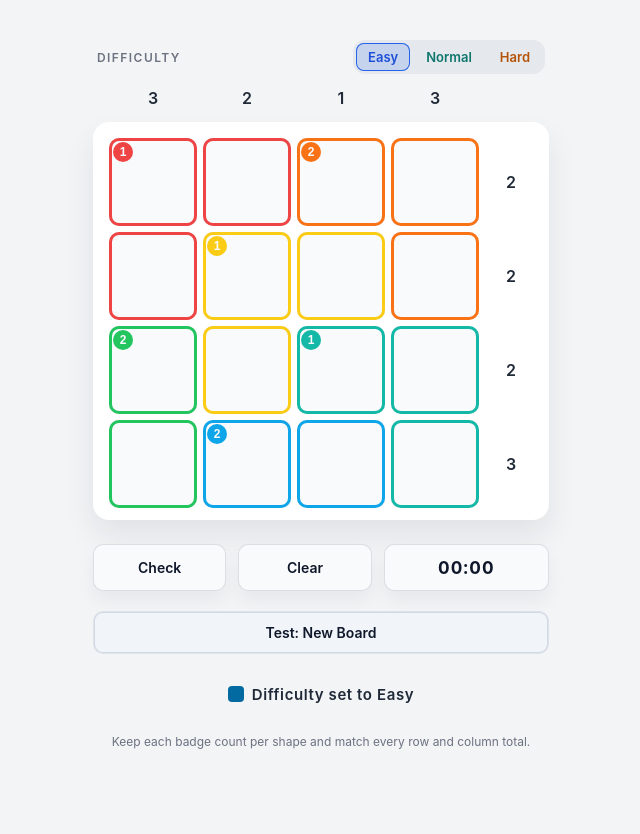
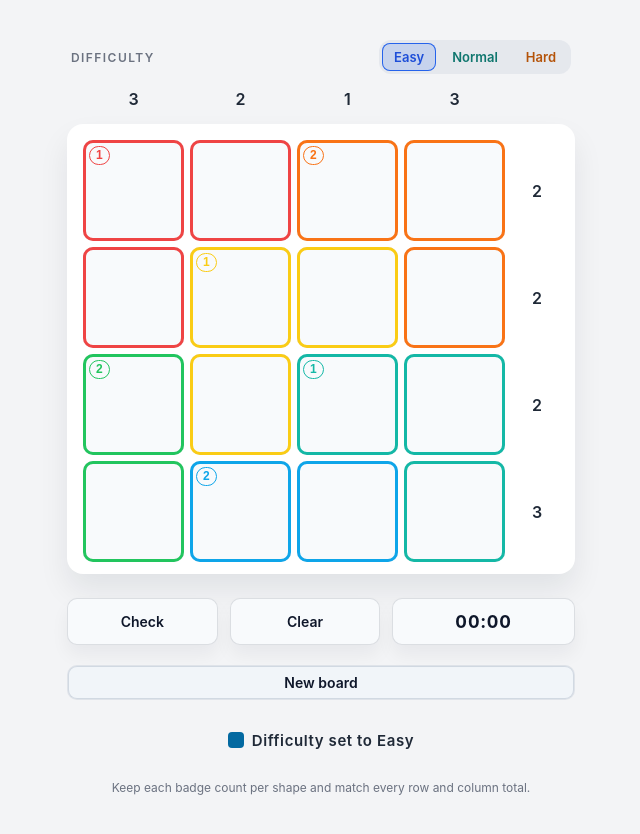
Before and after one commit to larsenok/puzl, a website: page src/index.html in a window 1280 px wide. Both pictures are taken after a click on the button "Easy". Shown: the whole page, without its empty margins (319-959 px from the left). Before the commit the page ends 805 px from the top, so only its background shows below. Drawn offline with Linux system fonts and the light colour scheme.

Commit message:
Add Norwegian localization and hard puzzle constraint

```diff
--- a/src/index.html
+++ b/src/index.html
@@ -52,7 +52,7 @@
       </div>
 
       <button id="test-new-button" class="action-button action-button--secondary">
-        Test: New Board
+        New board
       </button>
 
       <div class="status" id="status" aria-live="polite"></div>
--- a/src/main.js
+++ b/src/main.js
@@ -115,19 +115,133 @@ const PUZZLE_LIBRARY = [
   }
 ];
 
+const TRANSLATIONS = {
+  en: {
+    difficultyLabel: 'Difficulty',
+    difficultyEasy: 'Easy',
+    difficultyNormal: 'Normal',
+    difficultyHard: 'Hard',
+    columnHintsLabel: 'Column clues',
+    boardAriaLabel: 'Puzzle board',
+    actionCheck: 'Check',
+    actionClear: 'Clear',
+    actionNewBoard: 'New board',
+    timeSpent: 'Time spent',
+    timeSpentLocked: 'Time spent (locked)',
+    statusNewBoardReady: 'New board ready',
+    statusBoardReady: 'Board ready',
+    statusNewBoardCreated: 'New board created',
+    statusBoardCleared: 'Board cleared',
+    statusSolved: 'Solved!',
+    statusKeepGoing: 'Keep going',
+    difficultySet: 'Difficulty set to {difficulty}',
+    footer: 'Keep each badge count per shape and match every row and column total.',
+    cellAria:
+      'Row {row}, column {column}. Part of a shape needing {requirement} apples.'
+  },
+  nb: {
+    difficultyLabel: 'Vanskelighetsgrad',
+    difficultyEasy: 'Lett',
+    difficultyNormal: 'Normal',
+    difficultyHard: 'Vanskelig',
+    columnHintsLabel: 'Kolonnehint',
+    boardAriaLabel: 'Puslespillbrett',
+    actionCheck: 'Sjekk',
+    actionClear: 'Tøm',
+    actionNewBoard: 'Nytt brett',
+    timeSpent: 'Brukt tid',
+    timeSpentLocked: 'Brukt tid (låst)',
+    statusNewBoardReady: 'Nytt brett klart',
+    statusBoardReady: 'Brett klart',
+    statusNewBoardCreated: 'Nytt brett opprettet',
+    statusBoardCleared: 'Brett tømt',
+    statusSolved: 'Løst!',
+    statusKeepGoing: 'Fortsett',
+    difficultySet: 'Vanskelighetsgrad satt til {difficulty}',
+    footer: 'Hold antall merker per område og match hver rad- og kolonneverdi.',
+    cellAria:
+      'Rad {row}, kolonne {column}. Del av en form som trenger {requirement} epler.'
+  }
+};
+
+const LOCALE_ALIASES = {
+  no: 'nb',
+  nn: 'nb'
+};
+
+const DEFAULT_LOCALE = 'en';
+
+const detectLocale = () => {
+  const languages = [];
+  if (typeof navigator !== 'undefined') {
+    if (Array.isArray(navigator.languages)) {
+      languages.push(...navigator.languages);
+    }
+    if (navigator.language) {
+      languages.push(navigator.language);
+    }
+  }
+
+  for (const candidate of languages) {
+    if (!candidate) {
+      continue;
+    }
+    const normalized = String(candidate).toLowerCase();
+    const normalizedAlias = LOCALE_ALIASES[normalized];
+    if (normalizedAlias && Object.prototype.hasOwnProperty.call(TRANSLATIONS, normalizedAlias)) {
+      return normalizedAlias;
+    }
+    if (Object.prototype.hasOwnProperty.call(TRANSLATIONS, normalized)) {
+      return normalized;
+    }
+    const base = normalized.split('-')[0];
+    const baseAlias = LOCALE_ALIASES[base];
+    if (baseAlias && Object.prototype.hasOwnProperty.call(TRANSLATIONS, baseAlias)) {
+      return baseAlias;
+    }
+    if (Object.prototype.hasOwnProperty.call(TRANSLATIONS, base)) {
+      return base;
+    }
+  }
+
+  return DEFAULT_LOCALE;
+};
+
+const ACTIVE_LOCALE = detectLocale();
+
+const translate = (key, variables = {}) => {
+  const dictionary = TRANSLATIONS[ACTIVE_LOCALE] || TRANSLATIONS[DEFAULT_LOCALE];
+  const fallback = TRANSLATIONS[DEFAULT_LOCALE] || {};
+  const template =
+    (dictionary && Object.prototype.hasOwnProperty.call(dictionary, key)
+      ? dictionary[key]
+      : fallback[key]) || key;
+
+  if (typeof template !== 'string') {
+    return key;
+  }
+
+  return template.replace(/\{(\w+)\}/g, (_, token) => {
+    if (Object.prototype.hasOwnProperty.call(variables, token)) {
+      return variables[token];
+    }
+    return `{${token}}`;
+  });
+};
+
 const DIFFICULTIES = {
   easy: {
-    label: 'Easy',
+    labelKey: 'difficultyEasy',
     allowedSizes: [4],
     requirement: { min: 1, max: 2 }
   },
   normal: {
-    label: 'Normal',
+    labelKey: 'difficultyNormal',
     allowedSizes: [5],
     requirement: { min: 1, max: 3 }
   },
   hard: {
-    label: 'Hard',
+    labelKey: 'difficultyHard',
     allowedSizes: [6],
     requirement: { min: 2, max: 5 }
   }
@@ -311,8 +425,11 @@ const createPuzzle = (difficulty, attempt = 0) => {
   );
 
   const exceedsRowOrColumnLimit =
-    rowTotals.some((total) => total >= size || total > 6) ||
-    columnTotals.some((total) => total >= size || total > 6);
+    rowTotals.some((total) => total > 6 || (difficulty !== 'hard' && total >= size)) ||
+    columnTotals.some((total) => total > 6 || (difficulty !== 'hard' && total >= size));
+
+  const rowSixCount = rowTotals.filter((total) => total === 6).length;
+  const columnSixCount = columnTotals.filter((total) => total === 6).length;
 
   const highRequirementCount = regions.filter((region) => region.requirement >= 4).length;
   const requirementFiveCount = regions.filter((region) => region.requirement >= 5).length;
@@ -324,7 +441,9 @@ const createPuzzle = (difficulty, attempt = 0) => {
     (highRequirementCount < 2 ||
       (largestRegionSize >= 5 && requirementFiveCount < 1) ||
       smallColumnCount < Math.min(2, size) ||
-      smallRequirementCount > Math.ceil(regions.length / 2));
+      smallRequirementCount > Math.ceil(regions.length / 2) ||
+      rowSixCount > 1 ||
+      columnSixCount > 1);
 
   if ((exceedsRowOrColumnLimit || requiresHardRegeneration) && attempt < MAX_GENERATION_ATTEMPTS) {
     return createPuzzle(difficulty, attempt + 1);
@@ -362,6 +481,7 @@ const state = {
 };
 
 const appRoot = document.querySelector('.app');
+const difficultyLabelElement = document.getElementById('difficulty-label');
 const columnHintsContainer = document.getElementById('column-hints');
 const boardContainer = document.getElementById('board');
 const statusElement = document.getElementById('status');
@@ -370,6 +490,7 @@ const clearButton = document.getElementById('clear-button');
 const timerElement = document.getElementById('timer-display');
 const testButton = document.getElementById('test-new-button');
 const difficultyButtons = Array.from(document.querySelectorAll('[data-difficulty]'));
+const footerElement = document.querySelector('.footer');
 
 const columnHintElements = [];
 const rowHintElements = [];
@@ -380,6 +501,52 @@ const ensurePuzzlesStorage = () => {
     storage.puzzles = {};
   }
   return storage.puzzles;
+};
+
+const applyTranslations = () => {
+  if (typeof document !== 'undefined' && document.documentElement) {
+    document.documentElement.lang = ACTIVE_LOCALE;
+  }
+
+  if (difficultyLabelElement) {
+    difficultyLabelElement.textContent = translate('difficultyLabel');
+  }
+
+  difficultyButtons.forEach((button) => {
+    const difficulty = button.dataset.difficulty;
+    const settings = DIFFICULTIES[difficulty];
+    if (settings?.labelKey) {
+      button.textContent = translate(settings.labelKey);
+    }
+  });
+
+  if (columnHintsContainer) {
+    columnHintsContainer.setAttribute('aria-label', translate('columnHintsLabel'));
+  }
+
+  if (boardContainer) {
+    boardContainer.setAttribute('aria-label', translate('boardAriaLabel'));
+  }
+
+  if (checkButton) {
+    checkButton.textContent = translate('actionCheck');
+  }
+
+  if (clearButton) {
+    clearButton.textContent = translate('actionClear');
+  }
+
+  if (testButton) {
+    testButton.textContent = translate('actionNewBoard');
+  }
+
+  if (timerElement) {
+    timerElement.setAttribute('aria-label', translate('timeSpent'));
+  }
+
+  if (footerElement) {
+    footerElement.textContent = translate('footer');
+  }
 };
 
 const persistCurrentState = (additional = {}) => {
@@ -413,9 +580,9 @@ const updateTimerLockState = () => {
   }
   if (state.isSolved) {
     timerElement.dataset.locked = 'true';
-    timerElement.setAttribute('aria-label', 'Time spent (locked)');
+    timerElement.setAttribute('aria-label', translate('timeSpentLocked'));
   } else {
-    timerElement.setAttribute('aria-label', 'Time spent');
+    timerElement.setAttribute('aria-label', translate('timeSpent'));
     delete timerElement.dataset.locked;
   }
 };
@@ -497,7 +664,10 @@ const renderCurrentPuzzle = ({ announce = false, message, additionalState } = {}
   let statusDetails = null;
 
   if (announce) {
-    statusDetails = { type: 'notice', text: message || 'New board ready' };
+    statusDetails = {
+      type: 'notice',
+      text: message || translate('statusNewBoardReady')
+    };
   }
 
   if (additionalState && Object.prototype.hasOwnProperty.call(additionalState, 'status')) {
@@ -630,13 +800,14 @@ const resetBoard = () => {
   }
   updateHints();
   resetTimer(0);
-  updateStatus('notice', 'Board cleared');
+  const clearedMessage = translate('statusBoardCleared');
+  updateStatus('notice', clearedMessage);
   state.isSolved = false;
   updateTimerLockState();
   persistCurrentState({
     solved: false,
     solvedAt: null,
-    status: { type: 'notice', text: 'Board cleared' }
+    status: { type: 'notice', text: clearedMessage }
   });
 };
 
@@ -690,7 +861,11 @@ const createBoardStructure = () => {
       button.style.setProperty('--region-color', region.color);
       button.setAttribute(
         'aria-label',
-        `Row ${row + 1}, column ${column + 1}. Part of a shape needing ${region.requirement} apples.`
+        translate('cellAria', {
+          row: row + 1,
+          column: column + 1,
+          requirement: region.requirement
+        })
       );
 
       if (region.anchor[0] === row && region.anchor[1] === column) {
@@ -745,33 +920,38 @@ const checkSolution = () => {
     stopTimer();
     state.isSolved = true;
     updateTimerLockState();
-    updateStatus('success', 'Solved!');
+    const solvedMessage = translate('statusSolved');
+    updateStatus('success', solvedMessage);
     persistCurrentState({
       solved: true,
       solvedAt: getTimestamp(),
-      status: { type: 'success', text: 'Solved!' }
+      status: { type: 'success', text: solvedMessage }
     });
   } else {
-    updateStatus('alert', 'Keep going');
+    const keepGoingMessage = translate('statusKeepGoing');
+    updateStatus('alert', keepGoingMessage);
     state.isSolved = false;
     updateTimerLockState();
     persistCurrentState({
       solved: false,
       solvedAt: null,
-      status: { type: 'alert', text: 'Keep going' }
+      status: { type: 'alert', text: keepGoingMessage }
     });
   }
 };
 
 const newPuzzle = ({ announce = true, forceNew = false } = {}) => {
   loadPuzzle({ difficulty: state.difficulty, forceNew });
+  const message = forceNew
+    ? translate('statusNewBoardCreated')
+    : translate('statusBoardReady');
   renderCurrentPuzzle({
     announce,
-    message: forceNew ? 'New board created' : 'Board ready',
+    message,
     additionalState: {
       solved: false,
       solvedAt: null,
-      status: { type: 'notice', text: forceNew ? 'New board created' : 'Board ready' }
+      status: { type: 'notice', text: message }
     }
   });
 };
@@ -790,7 +970,8 @@ const setDifficulty = (difficulty) => {
     return;
   }
   loadPuzzle({ difficulty, forceNew: false });
-  const message = `Difficulty set to ${DIFFICULTIES[difficulty].label}`;
+  const difficultyLabel = translate(DIFFICULTIES[difficulty].labelKey);
+  const message = translate('difficultySet', { difficulty: difficultyLabel });
   renderCurrentPuzzle({
     announce: true,
     message,
@@ -832,6 +1013,7 @@ if (testButton) {
 }
 
 const initializeApp = () => {
+  applyTranslations();
   const storedDifficulty = storage.difficulty;
   if (storedDifficulty && DIFFICULTIES[storedDifficulty]) {
     state.difficulty = storedDifficulty;
--- a/src/styles.css
+++ b/src/styles.css
@@ -18,7 +18,7 @@ body {
 
 .app {
   min-height: 100vh;
-  max-width: 520px;
+  max-width: 572px;
   margin: 0 auto;
   padding: 32px 20px 48px;
   display: flex;
@@ -200,8 +200,8 @@ body {
 }
 
 .cell[data-state='fruit'] {
-  background-color: #fef3c7;
-  color: #92400e;
+  background-color: #f8fafc;
+  color: #ca8a04;
   font-size: 20px;
 }
 
@@ -214,15 +214,16 @@ body {
 .cell[data-requirement]::after {
   content: attr(data-requirement);
   position: absolute;
-  top: 4px;
-  left: 4px;
-  min-width: 20px;
-  height: 20px;
-  border-radius: 10px;
-  background-color: var(--region-color, #1f2937);
-  color: #f8fafc;
+  top: 6px;
+  left: 6px;
+  padding: 2px 6px;
+  border-radius: 999px;
+  background-color: transparent;
+  color: var(--region-color, #1f2937);
+  border: 1.5px solid currentColor;
   font-size: 12px;
   font-weight: 600;
+  line-height: 1.1;
   display: flex;
   align-items: center;
   justify-content: center;
@@ -230,18 +231,28 @@ body {
 }
 
 .hint-text {
+  display: inline-flex;
+  align-items: center;
+  justify-content: center;
+  width: 30px;
+  height: 30px;
+  border-radius: 999px;
   font-size: 16px;
   font-weight: 600;
   color: #1f2937;
-  transition: color 0.15s ease;
+  transition: color 0.15s ease, background-color 0.15s ease, box-shadow 0.15s ease;
 }
 
 .hint-satisfied {
   color: #047857;
+  background-color: rgba(4, 120, 87, 0.16);
+  box-shadow: inset 0 0 0 2px rgba(4, 120, 87, 0.45);
 }
 
 .hint-exceeded {
   color: #b91c1c;
+  background-color: rgba(185, 28, 28, 0.16);
+  box-shadow: inset 0 0 0 2px rgba(185, 28, 28, 0.4);
 }
 
 .actions {
@@ -286,6 +297,10 @@ body {
 
 .action-button--secondary:hover:not(:disabled) {
   background-color: #e2e8f0;
+}
+
+#test-new-button {
+  padding: 8px 0;
 }
 
 .action-button:focus-visible {
```
